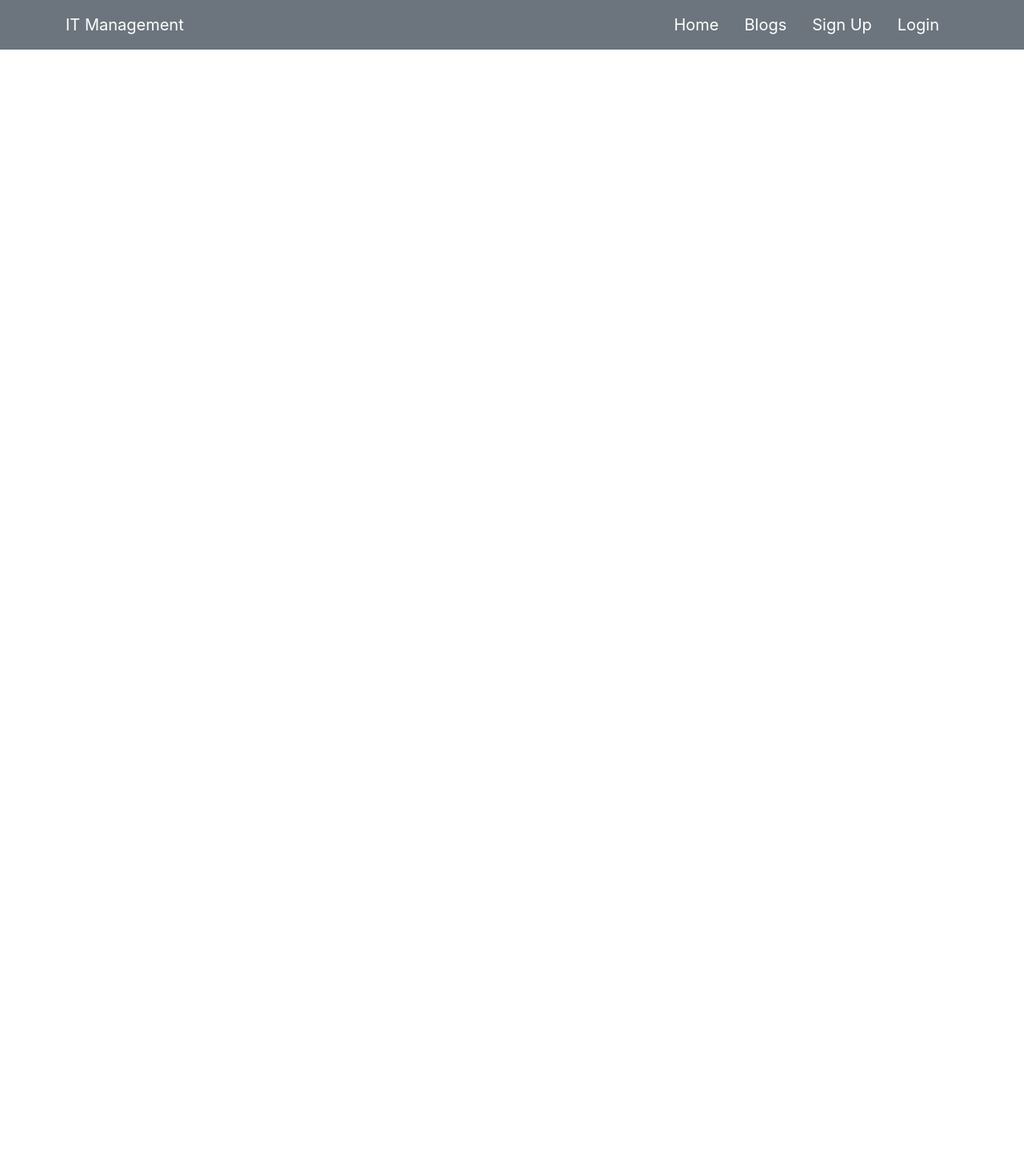
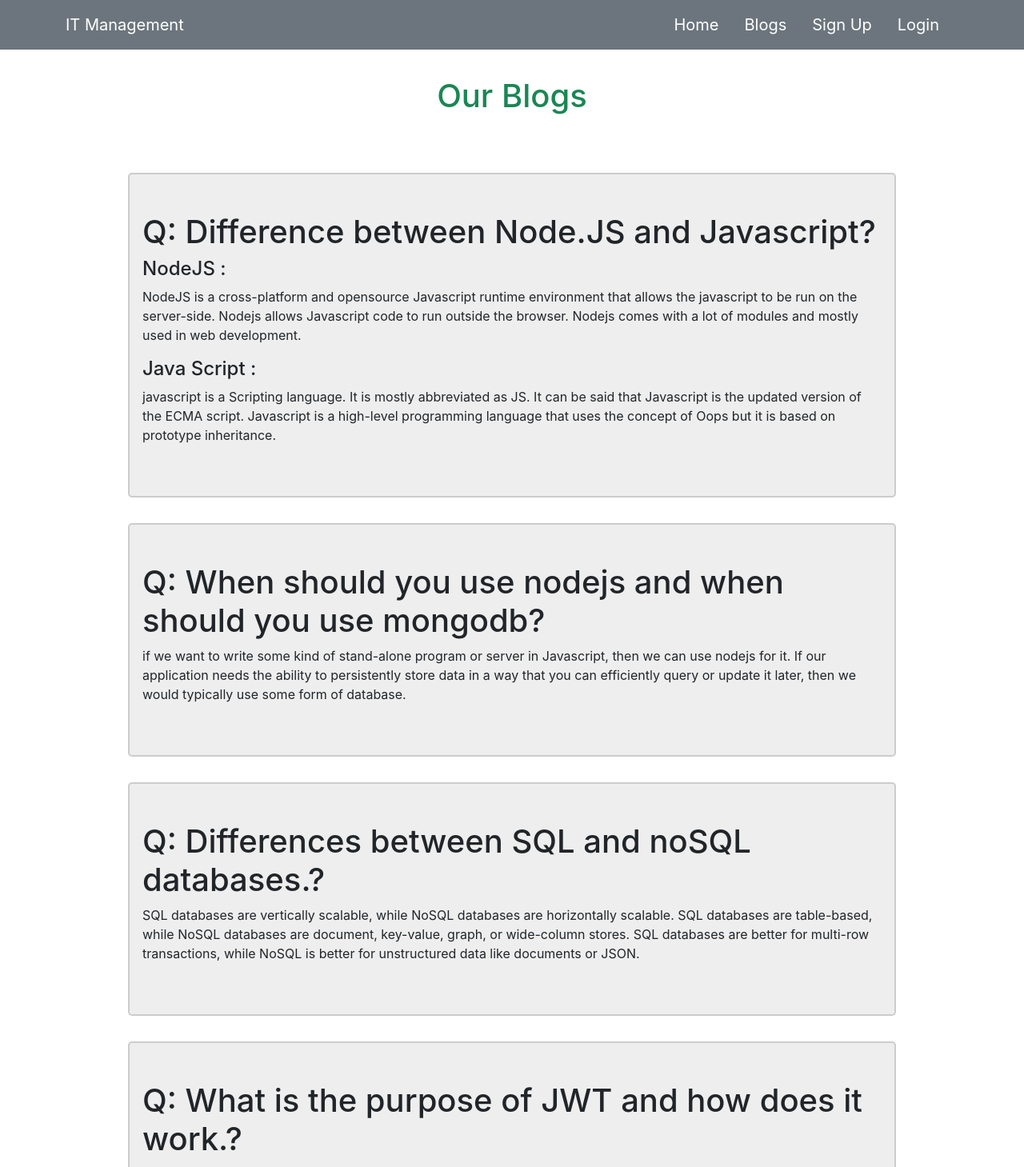
Before and after one commit to Sadman600/-warehouse-management-client-side, a React (Create React App) app: page /blogs in a window 1280 px wide. Shown: the top 1459 px of the page at 80% size. Before the commit the page ends 800 px from the top, so only its background shows below. Built offline with nearby package versions, Linux system fonts and the light colour scheme; no server answers.

Commit message:
Added some line in blogs file

```diff
--- a/src/Main/Blogs/Blogs.css
+++ b/src/Main/Blogs/Blogs.css
@@ -0,0 +1,11 @@
+.blogs-container {
+    border: 2px solid #ccc;
+    background-color: #eee;
+    border-radius: 5px;
+    padding: 16px;
+    margin: 16px 0
+}
+
+.blogs {
+    display: grid;
+}
--- a/src/Main/Blogs/Blogs.js
+++ b/src/Main/Blogs/Blogs.js
@@ -2,8 +2,29 @@ import React from 'react';
 import './Blogs.css';
 const Blogs = () => {
     return (
-        <div>
-            <p>Blogs!</p>
+        <div className='my-5'>
+            <h1 className='text-success py-5'>Our Blogs</h1>
+            <div className=' w-75 mx-auto blogs'>
+                <div className="container text-start blogs-container py-5">
+                    <h1>Q: Difference between Node.JS and Javascript?</h1>
+                    <h4>NodeJS : </h4>
+                    <p>NodeJS is a cross-platform and opensource Javascript runtime environment that allows the javascript to be run on the server-side. Nodejs allows Javascript code to run outside the browser. Nodejs comes with a lot of modules and mostly used in web development. </p>
+                    <h4>Java Script :</h4>
+                    <p>javascript is a Scripting language. It is mostly abbreviated as JS. It can be said that Javascript is the updated version of the ECMA script. Javascript is a high-level programming language that uses the concept of Oops but it is based on prototype inheritance. </p>
+                </div>
+                <div className="container text-start blogs-container py-5">
+                    <h1>Q: When should you use nodejs and when should you use mongodb?</h1>
+                    <p>if we want to write some kind of stand-alone program or server in Javascript, then we can use nodejs for it. If our application needs the ability to persistently store data in a way that you can efficiently query or update it later, then we would typically use some form of database. </p>
+                </div>
+                <div className="container text-start blogs-container py-5">
+                    <h1>Q: Differences between SQL and noSQL databases.?</h1>
+                    <p>SQL databases are vertically scalable, while NoSQL databases are horizontally scalable. SQL databases are table-based, while NoSQL databases are document, key-value, graph, or wide-column stores. SQL databases are better for multi-row transactions, while NoSQL is better for unstructured data like documents or JSON. </p>
+                </div>
+                <div className="container text-start blogs-container py-5">
+                    <h1>Q: What is the purpose of JWT and how does it work.?</h1>
+                    <p>JSON Web Token (JWT) is an open standard that defines a compact and self-contained way for securely transmitting information between parties as a JSON object. This information can be verified and trusted because it is digitally signed. </p>
+                </div>
+            </div>
         </div>
     );
 };
--- a/src/Main/Home/Service/Service.js
+++ b/src/Main/Home/Service/Service.js
@@ -21,11 +21,11 @@ const Service = () => {
             <div className='container service-container my-5 py-5'>
                 <div className='p-5 text-start border border-5 rounded'>
                     <h1 className='text-danger'>What is ITMS?</h1>
-                    <h5 className=''>IT service management— often referred to as ITSM— is
+                    <h5 className=''>IT management service — often referred to as ITMS— is
                         simply how IT teams manage the end-to-end delivery of
                         IT services to customers. This includes all the processes
                         and activities to design, create, deliver, and support
-                        IT services. ITSM teams oversee all kinds of workplace
+                        IT services. ITMS teams oversee all kinds of workplace
                         technology, ranging from laptops, to servers, to business-critical
                         software applications.</h5>
                 </div>
```
